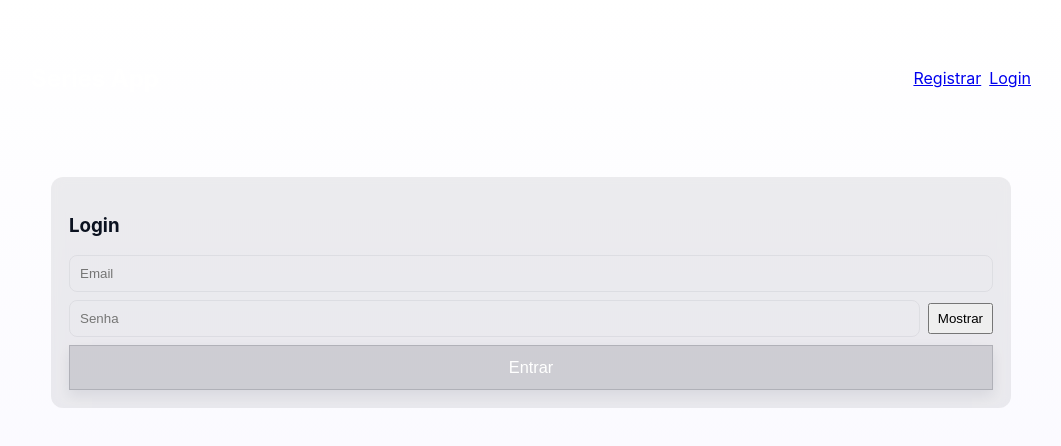
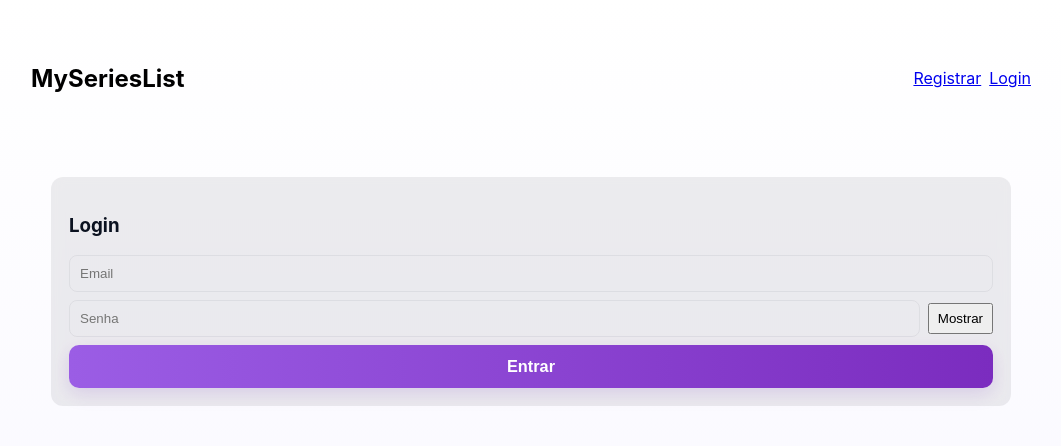
Before and after one commit to Andre-D-Rez/frontend-interface, a React (Vite) app: page /login in a window 1280 px wide. Shown: the top 446 px of the page, without its empty margins (109-1170 px from the left). Built offline with nearby package versions, Linux system fonts and the light colour scheme; no server answers.

Commit message:
feat(ui): make auth buttons purple, remove register debug, remove pre-selections in SeriesForm, change dashboard header to PT-BR

```diff
--- a/src/App.tsx
+++ b/src/App.tsx
@@ -16,7 +16,7 @@ export default function App(){
   return (
     <div>
       <header className="container nav">
-        <h2><Link to="/" style={{color:'white',textDecoration:'none'}}>Series App</Link></h2>
+        <h2><Link to="/" style={{color:'black',textDecoration:'none'}}>MySeriesList</Link></h2>
         <nav>
           <Link to="/register" style={{marginRight:8}}>Registrar</Link>
           <Link to="/login">Login</Link>
--- a/src/pages/Dashboard.tsx
+++ b/src/pages/Dashboard.tsx
@@ -5,17 +5,18 @@ import { useAuth } from '../hooks/useAuth'
 import { toast } from 'react-toastify'
 
 function SeriesForm({ onSave, initial }:{ onSave:(s:ISeries)=>Promise<void>, initial?: Partial<ISeries> }){
-  const [titulo,setTitulo] = useState(initial?.titulo||'')
-  const [nota,setNota] = useState(initial?.nota?.toString()||'0')
-  const [numeroTemporadas,setNumeroTemporadas] = useState(initial?.numeroTemporadas?.toString()||'1')
-  const [episodiosTotais,setEpisodiosTotais] = useState(initial?.episodiosTotais?.toString()||'1')
-  const [episodiosAssistidos,setEpisodiosAssistidos] = useState(initial?.episodiosAssistidos?.toString()||'0')
-  const [status,setStatus] = useState(initial?.status||SeriesStatus.PLANEJADO)
+  const [titulo,setTitulo] = useState(initial?.titulo || '')
+  const [nota,setNota] = useState(initial?.nota?.toString() || '')
+  const [numeroTemporadas,setNumeroTemporadas] = useState(initial?.numeroTemporadas?.toString() || '')
+  const [episodiosTotais,setEpisodiosTotais] = useState(initial?.episodiosTotais?.toString() || '')
+  const [episodiosAssistidos,setEpisodiosAssistidos] = useState(initial?.episodiosAssistidos?.toString() || '')
+  const [status,setStatus] = useState<string>(initial?.status || '')
   const [error,setError] = useState<string | null>(null)
 
   async function submit(e:React.FormEvent){
     e.preventDefault()
     if (!titulo.trim()){ setError('Título é obrigatório'); return }
+    if (!status){ setError('Status é obrigatório'); return }
     const n = Number(nota)
     if (isNaN(n) || n < 0 || n > 10){ setError('Nota deve ser entre 0 e 10'); return }
     const payload: ISeries = {
@@ -37,7 +38,8 @@ function SeriesForm({ onSave, initial }:{ onSave:(s:ISeries)=>Promise<void>, ini
       <input placeholder="Número de temporadas" value={numeroTemporadas} onChange={e=>setNumeroTemporadas(e.target.value)} type="number" min={1} />
       <input placeholder="Episódios totais" value={episodiosTotais} onChange={e=>setEpisodiosTotais(e.target.value)} type="number" min={1} />
       <input placeholder="Episódios assistidos" value={episodiosAssistidos} onChange={e=>setEpisodiosAssistidos(e.target.value)} type="number" min={0} />
-      <select value={status} onChange={e=>setStatus(e.target.value as SeriesStatus)}>
+      <select value={status} onChange={e=>setStatus(e.target.value)}>
+        <option value="">-- Selecione o status --</option>
         <option value={SeriesStatus.PLANEJADO}>Planejado</option>
         <option value={SeriesStatus.ASSISTINDO}>Assistindo</option>
         <option value={SeriesStatus.CONCLUIDO}>Concluído</option>
--- a/src/pages/Login.tsx
+++ b/src/pages/Login.tsx
@@ -55,7 +55,7 @@ export default function Login(){
           >{showSenha ? 'Ocultar' : 'Mostrar'}</button>
         </div>
         {error && <div style={{color:'salmon'}}>{error}</div>}
-        <button type="submit" className="btn-dark btn-lg" disabled={loading}>{loading? 'Carregando...' : 'Entrar'}</button>
+        <button type="submit" className="btn btn-lg" disabled={loading}>{loading? 'Carregando...' : 'Entrar'}</button>
       </form>
     </div>
   )
--- a/src/pages/Register.tsx
+++ b/src/pages/Register.tsx
@@ -11,12 +11,7 @@ export default function Register(){
   // keep internal variable name 'senha' for UI i18n but send field as 'password'
   const [showSenha, setShowSenha] = useState(false)
   const [error,setError] = useState<string| null>(null)
-  // debug helpers (dev only)
-  const [lastRequest, setLastRequest] = useState<any>(null)
-  const [lastResponse, setLastResponse] = useState<any>(null)
-  const [debugVisible, setDebugVisible] = useState<boolean>(() => {
-    try { return localStorage.getItem('debug:register:visible') !== '0' } catch { return true }
-  })
+  // debug helpers removed
 
   function validate(){
     if (!isValidName(nome)) return 'Nome é obrigatório e precisa ter ao menos 2 caracteres'
@@ -34,18 +29,14 @@ export default function Register(){
   // send password field named 'password' and name as 'name' to the backend
   const payload = { name: nome, email, password: senha }
       if (import.meta.env.DEV) console.debug('[register] payload', payload)
-      setLastRequest(payload)
-  await register(nome,email,senha)
+      await register(nome,email,senha)
       toast.success('Registro criado! Faça login.')
     }catch(err:any){
       // show backend message/body when available to help debugging
       const backendMsg = err?.data?.message || (err?.data ? JSON.stringify(err.data) : null)
       const show = backendMsg ? `${err?.message || 'Erro ao cadastrar'} — ${backendMsg}` : (err?.message || 'Erro ao cadastrar')
       // in dev show full data in console
-      if (import.meta.env.DEV) {
-          console.error('[register error]', err)
-          setLastResponse(err?.data ?? err?.message ?? err)
-        }
+      if (import.meta.env.DEV) console.error('[register error]', err)
       toast.error(show)
     }
   }
@@ -76,43 +67,9 @@ export default function Register(){
           Sua senha deve ter ao menos 8 caracteres e incluir: uma letra maiúscula, uma letra minúscula, um número e um caractere especial.
         </div>
         {error && <div style={{color:'salmon'}}>{error}</div>}
-        <button type="submit" className="btn-dark btn-lg" disabled={loading}>{loading? 'Carregando...' : 'Criar conta'}</button>
+        <button type="submit" className="btn btn-lg" disabled={loading}>{loading? 'Carregando...' : 'Criar conta'}</button>
       </form>
-      {import.meta.env.DEV && debugVisible && (
-        <div style={{marginTop:12, fontSize:13, background:'#f7f7f7', padding:8}}>
-          <div style={{display:'flex', justifyContent:'space-between', alignItems:'center'}}>
-            <strong>DEBUG (dev only)</strong>
-            <div>
-              <button
-                type="button"
-                onClick={() => {
-                  setDebugVisible(false)
-                  try { localStorage.setItem('debug:register:visible','0') } catch {}
-                }}
-                style={{padding:'4px 8px'}}
-              >Fechar debug</button>
-            </div>
-          </div>
-          <div style={{marginTop:6}}><em>Last request:</em>
-            <pre style={{whiteSpace:'pre-wrap'}}>{JSON.stringify(lastRequest,null,2)}</pre>
-          </div>
-          <div><em>Last response / error:</em>
-            <pre style={{whiteSpace:'pre-wrap'}}>{JSON.stringify(lastResponse,null,2)}</pre>
-          </div>
-        </div>
-      )}
-      {import.meta.env.DEV && !debugVisible && (
-        <div style={{position:'fixed', right:12, bottom:12}}>
-          <button
-            type="button"
-            onClick={() => {
-              setDebugVisible(true)
-              try { localStorage.removeItem('debug:register:visible') } catch {}
-            }}
-            style={{padding:'8px 10px', background:'#222', color:'#fff', borderRadius:6, border:'none'}}
-          >Mostrar debug</button>
-        </div>
-      )}
+      {/* debug removed */}
     </div>
   )
 }
```
